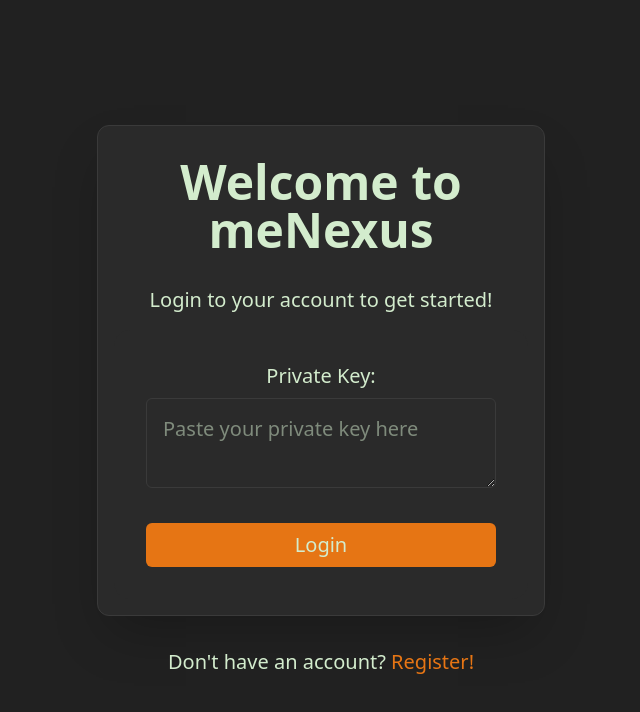
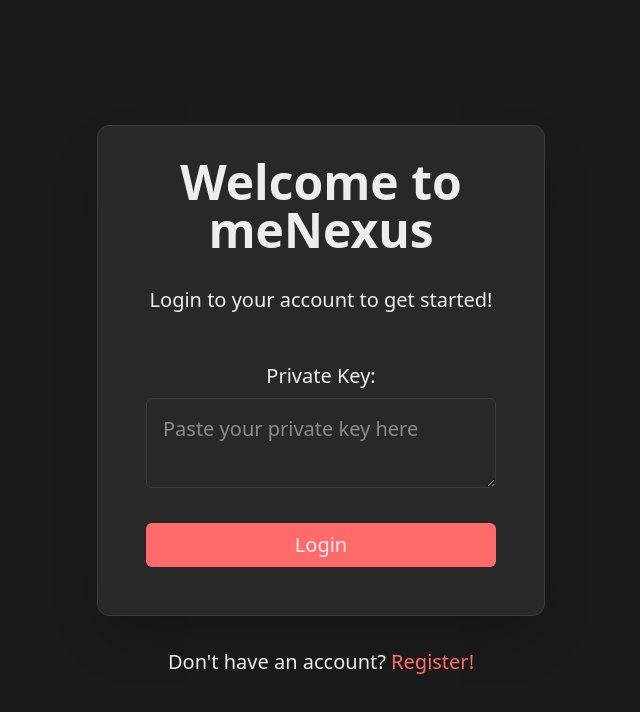
Before and after one commit to Malifex-LLC/meNexus-platform, a React (Vite) app in the folder apps/client-web/: page /login in a window 1280 px wide. Shown: the top 712 px of the page, without its empty margins (319-959 px from the left). Built offline with nearby package versions, Linux system fonts and the light colour scheme; no server answers.

Commit message:
Reverted to default theme

```diff
--- a/apps/client-web/src/App.css
+++ b/apps/client-web/src/App.css
@@ -5,7 +5,7 @@
 @import 'tailwindcss';
 
 
-@import './styles/VerdantEmber.css';
+@import './styles/SalmonRoasted.css';
 
 #root {
   margin: 0;
```
